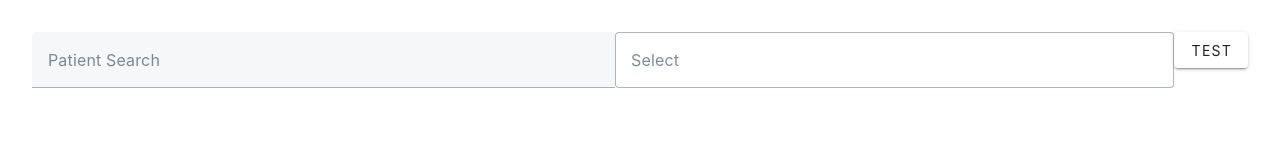
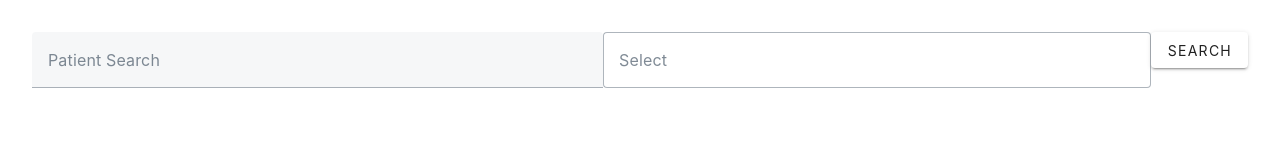
Before and after one commit to echoshihab/IH.RIS.Client, a Vue app: page / in a window 1280 px wide. Shown: the top 160 px of the page. Built offline with nearby package versions, Linux system fonts and the light colour scheme.

Commit message:
allow search for patient by mrn via form input

```diff
--- a/src/views/HomeView.vue
+++ b/src/views/HomeView.vue
@@ -1,14 +1,15 @@
 <template>
   <main>
     <div class="search-form">
-      <v-text-field label="Patient Search"></v-text-field>
+      <v-text-field label="Patient Search" v-model="searchValue"></v-text-field>
       <v-select
         label="Select"
         :items="['MRN', 'HCN', 'Demographic Details']"
+        v-model="searchType"
         variant="outlined"
       ></v-select>
 
-      <v-btn @click="getPatient">Test</v-btn>
+      <v-btn @click="getPatient">Search</v-btn>
     </div>
   </main>
 </template>
@@ -22,9 +23,15 @@ let patientService = new PatientService()
 
 const patient = ref<Patient>()
 
+const searchValue = ref<string>()
+
+const searchType = ref<string>()
+
 async function getPatient() {
-  patient.value = await patientService.get(1)
-  console.log(patient.value)
+  if (searchType.value === 'MRN') {
+    patient.value = await patientService.get(searchValue.value)
+    console.log(patient.value)
+  }
 }
 </script>
 
```
